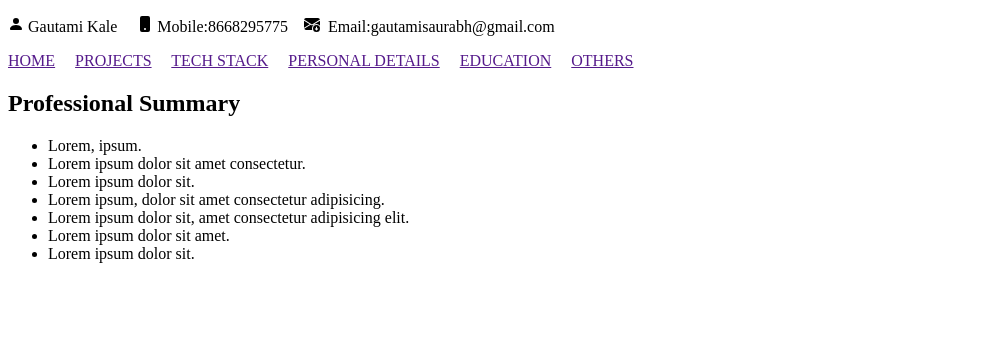
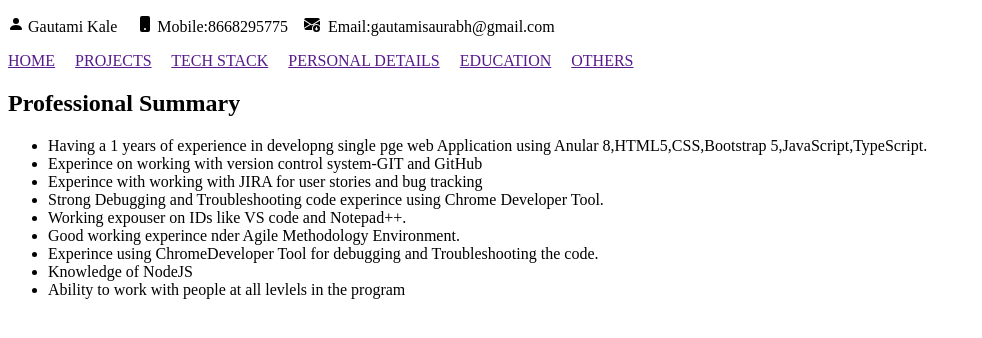
Before and after one commit to GautamiKale/my-profile, a plain HTML site: page index.html in a window 1280 px wide. Shown: the whole page, without its empty margins (0-982 px from the left). Drawn offline with Linux system fonts and the light colour scheme.

Commit message:
update professional summray
update pofessional summary

```diff
--- a/index.html
+++ b/index.html
@@ -35,13 +35,15 @@
       <section id="home">
         <h2>Professional Summary</h2>
         <ul>
-          <li>Lorem, ipsum.</li>
-          <li>Lorem ipsum dolor sit amet consectetur.</li>
-          <li>Lorem ipsum dolor sit.</li>
-          <li>Lorem ipsum, dolor sit amet consectetur adipisicing.</li>
-          <li>Lorem ipsum dolor sit, amet consectetur adipisicing elit.</li>
-          <li>Lorem ipsum dolor sit amet.</li>
-          <li>Lorem ipsum dolor sit.</li>
+          <li>Having a 1 years of experience in developng single pge web Application using Anular 8,HTML5,CSS,Bootstrap 5,JavaScript,TypeScript.</li>
+          <li>Experince on working with version control system-GIT and GitHub</li>
+          <li>Experince with working with JIRA for user stories and bug tracking</li>
+          <li>Strong Debugging and Troubleshooting code experince using Chrome Developer Tool.</li>
+          <li>Working expouser on IDs like VS code and Notepad++.</li>
+          <li>Good working experince nder Agile Methodology Environment.</li>
+          <li>Experince using ChromeDeveloper Tool for debugging and Troubleshooting the code.</li>
+          <li>Knowledge of NodeJS</li>
+          <li>Ability to work with people at all levlels in the program</li>
         </ul>
       </section>
 
```
